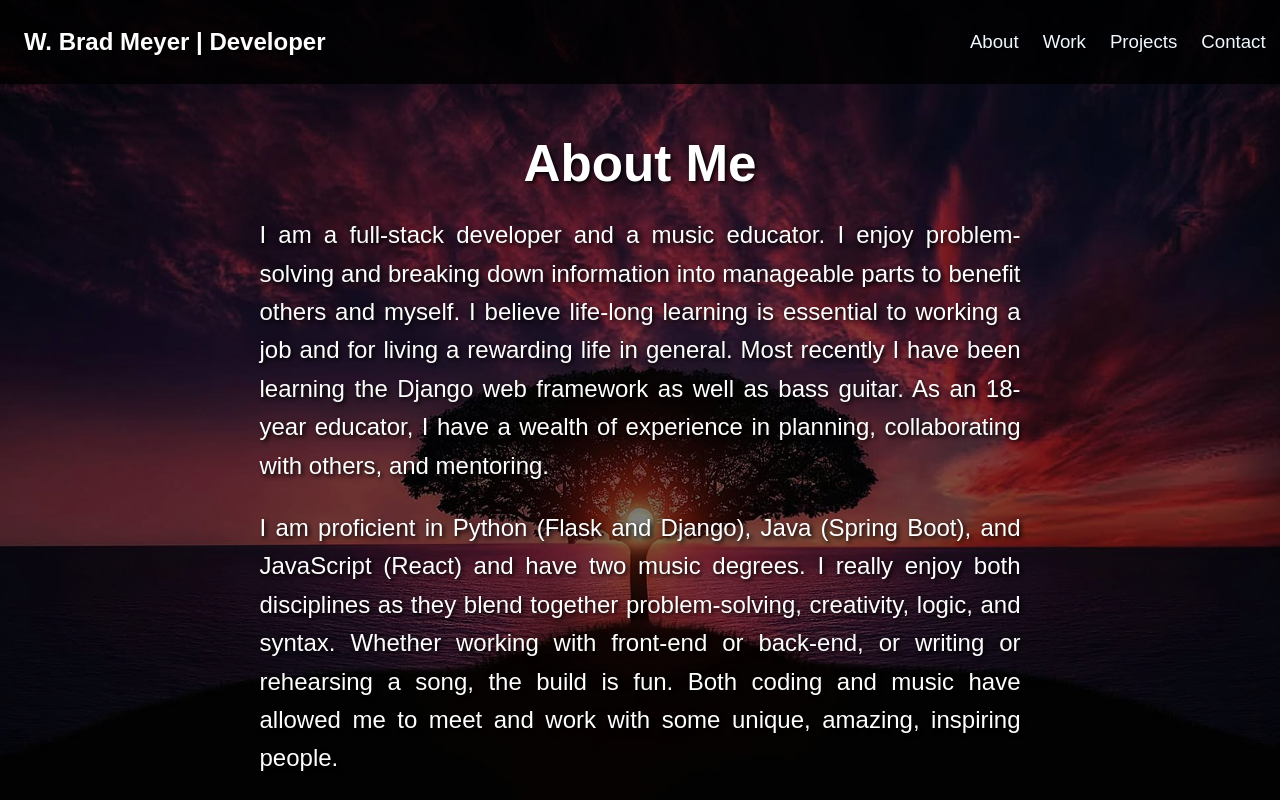
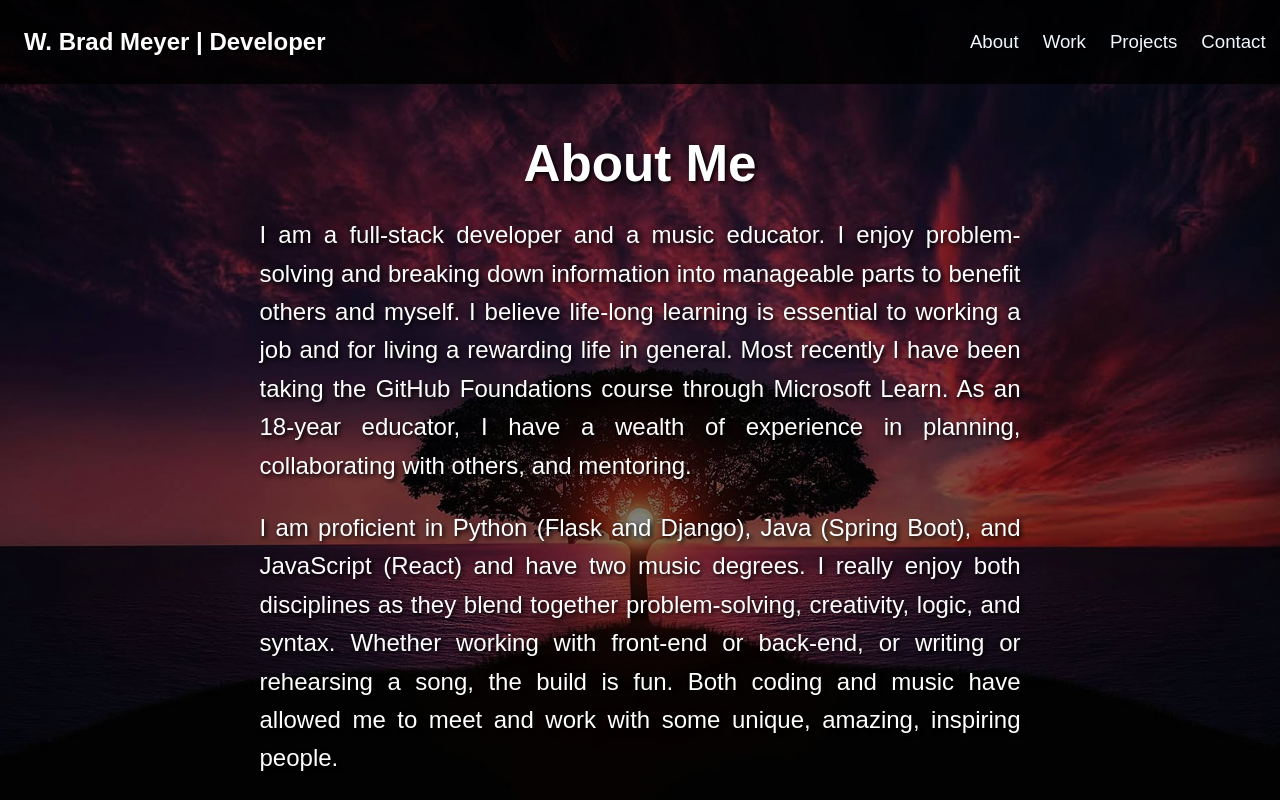
Before and after one commit to Wbradmeyer/vitePortfolio, a Vue app: page / in a window 1280 px wide. Shown: the top 800 px of the page. Built offline with nearby package versions, Linux system fonts and the light colour scheme.

Commit message:
update AboutMe description to reflect recent learning experiences

```diff
--- a/src/components/AboutMe.vue
+++ b/src/components/AboutMe.vue
@@ -11,7 +11,7 @@
                 I am a full-stack developer and a music educator. I enjoy problem-solving and breaking down
                 information into manageable parts to benefit others and myself. I believe life-long learning
                 is essential to working a job and for living a rewarding life in general. Most recently I have
-                been learning the Django web framework as well as bass guitar. As an 18-year educator, I have a
+                been taking the GitHub Foundations course through Microsoft Learn. As an 18-year educator, I have a
                 wealth of experience in planning, collaborating with others, and mentoring.
             </p>
             <p>
```
